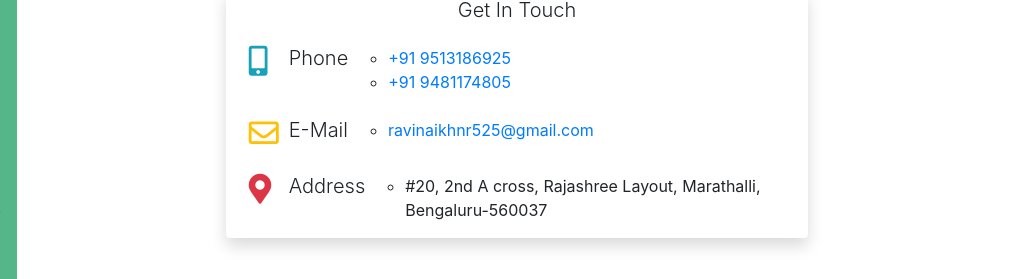
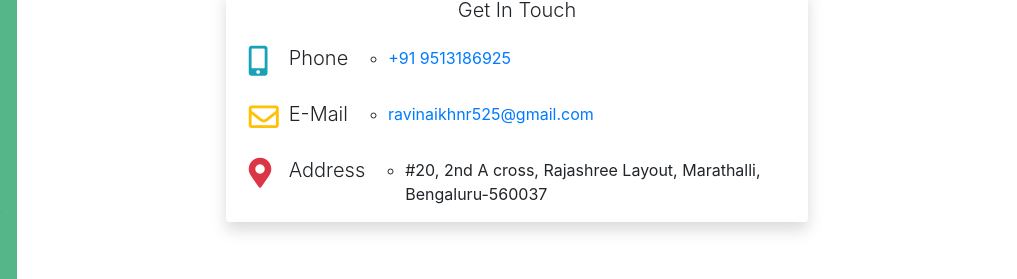
Before and after one commit to RaviNaik/RaviNaik.github.io, a plain HTML site: page contact.html in a window 1280 px wide. Shown: the part 229-508 px from the top of the page, 263-1280 px from the left. Drawn offline with nearby package versions, Linux system fonts and the light colour scheme.

Commit message:
Update contact.html

```diff
--- a/contact.html
+++ b/contact.html
@@ -122,7 +122,7 @@
                           <div class="media-body">
                             <ul class="list">
                                 <li><a class="resume-link list-item" href="tel:+91 9513186925">+91 9513186925</a></li>
-                                <li><a class="resume-link list-item" href="tel:+91 9481174805">+91 9481174805</a></li>
+<!--                                 <li><a class="resume-link list-item" href="tel:+91 9481174805">+91 9481174805</a></li> -->
                             </ul>
                           </div>
                         </li>
```
